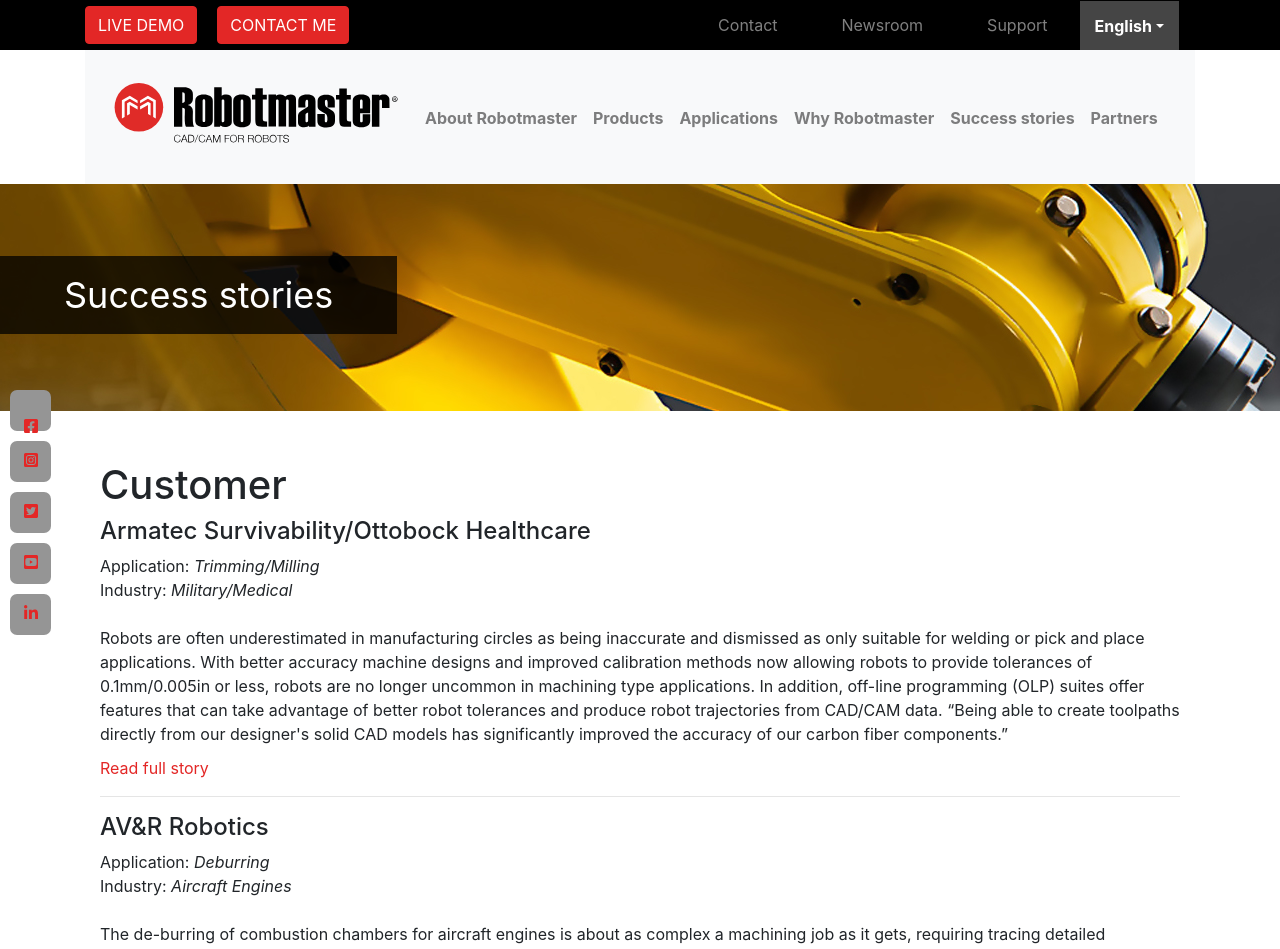
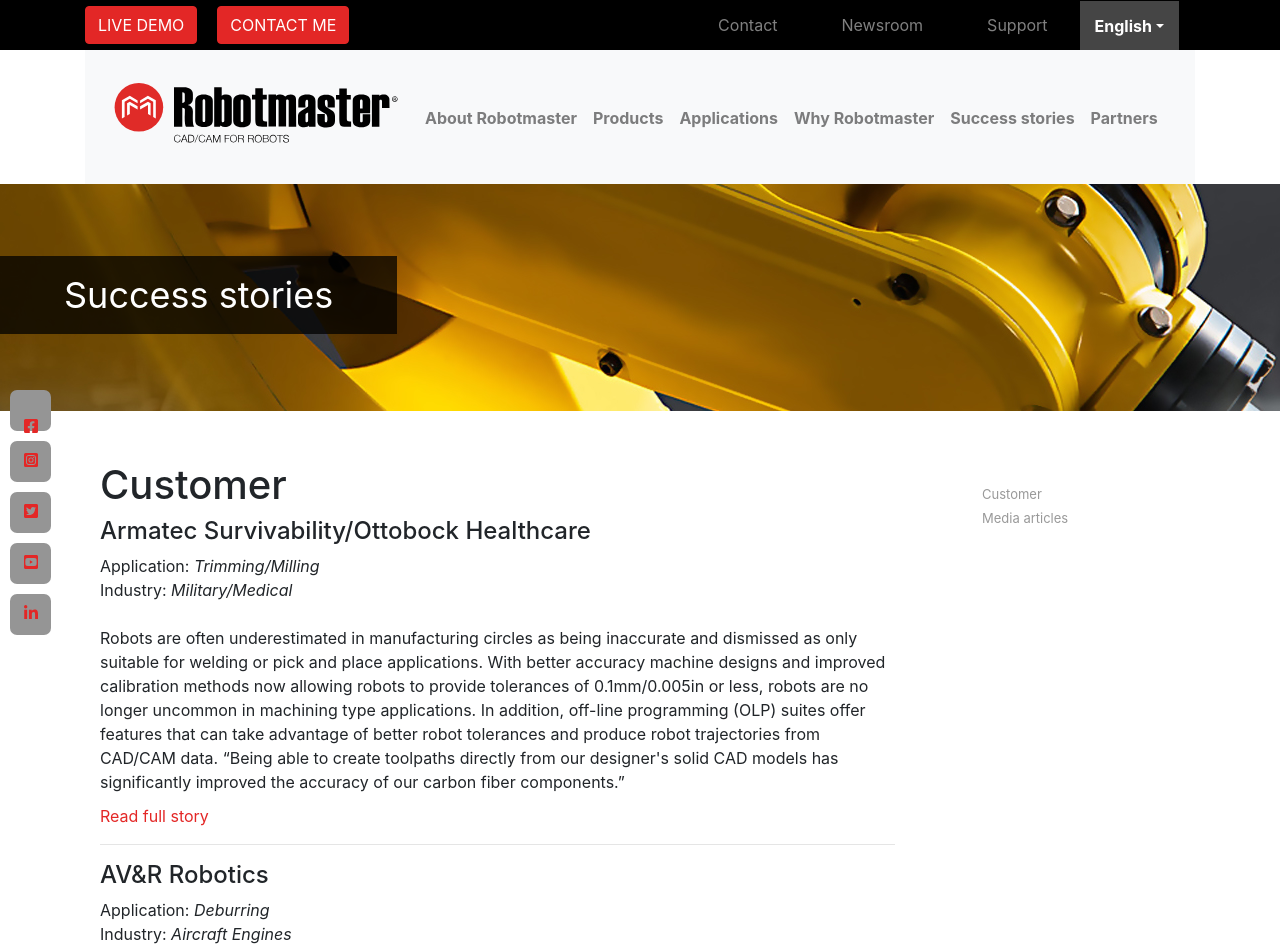
Before and after one commit to matt-robotmaster/robotmaster-next, a Next.js app: page /en/success-stories in a window 1280 px wide. Shown: the top 949 px of the page. Built offline with nearby package versions, Linux system fonts and the light colour scheme; what next would draw is missing.

Commit message:
sidebar menu to applications and success-stories pages

```diff
--- a/pages/[lang]/success-stories/index.js
+++ b/pages/[lang]/success-stories/index.js
@@ -13,9 +13,16 @@
   const mediaStories = successStories[locale].filter(story => story.article);
 
   return (
-      <Layout banner={{
-        caption: t('success-page-caption')
-      }}>
+      <Layout
+          banner={{caption: t('success-page-caption')}}
+          menu={[{
+            caption: t('success-section-1-title'),
+            url: 'success-stories#customer',
+          }, {
+            caption: t('success-section-2-title'),
+            url: 'success-stories#media',
+          }]}
+      >
         <Container>
           <h1 id='customer'>
             {t('success-section-1-title')}
@@ -57,7 +64,7 @@
                 <div className={classes.successStoriesSummaryDiv}
                      dangerouslySetInnerHTML={{
                        __html: story.summary,
-                     }} ></div>
+                     }} />
                 <div className={classes.successStoriesSummaryDiv}>
                   <img src={story.articleImagePath} alt={story.title}/>
                 </div>
```
Also changed, not shown: pages/[lang]/applications/index.js (+10 -4 lines).
